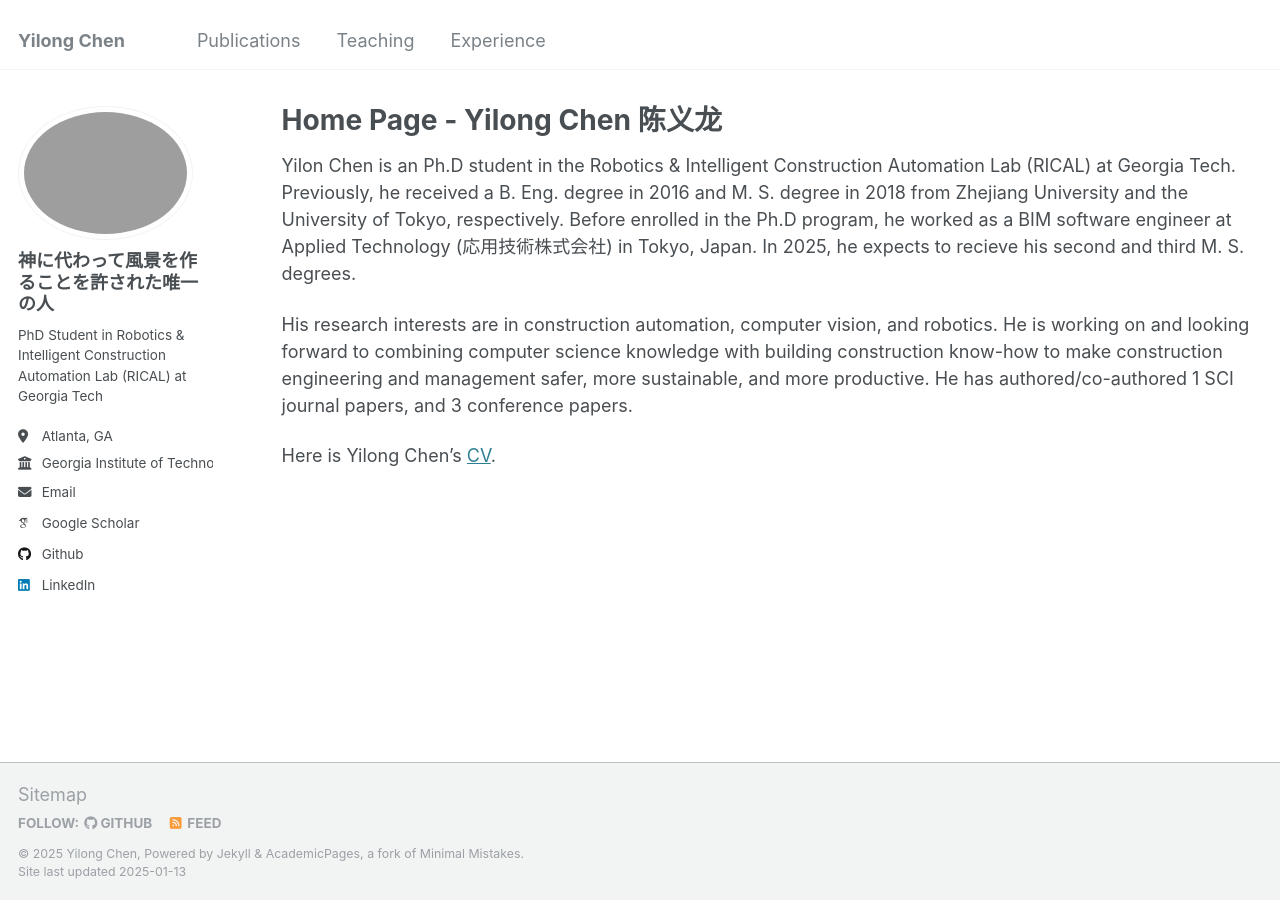
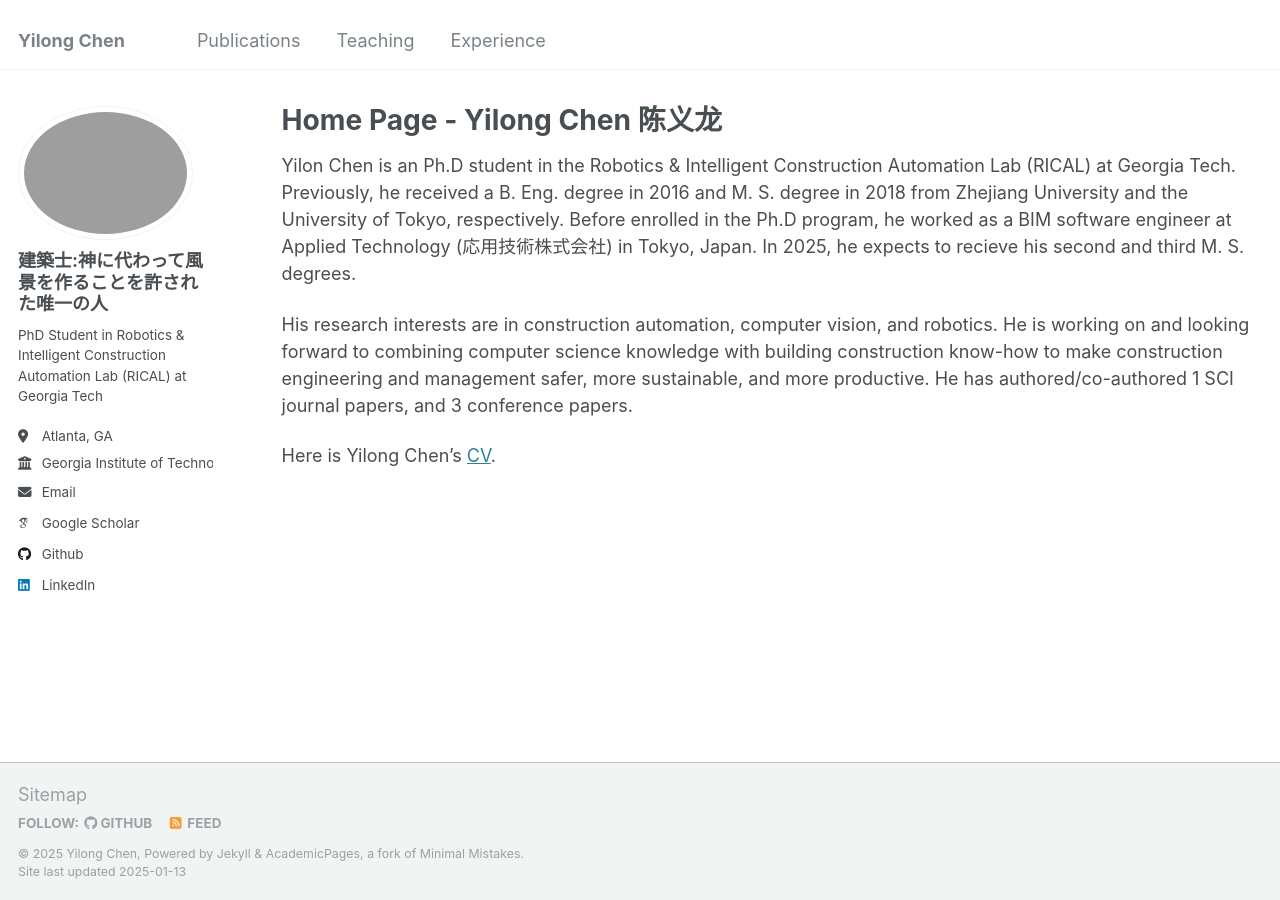
Before and after one commit to chenyilong0520/chenyilong0520.github.io, a Jekyll site: the page built from _pages/about.md, in a window 1280 px wide. Built offline with Jekyll 4.4.1, drawn with Linux system fonts in a browser that asks for light colours; some web fonts are replaced; our own code applies the rules of GitHub Pages for plain Markdown files.

Commit message:
change motto

```diff
--- a/_config.yml
+++ b/_config.yml
@@ -22,7 +22,7 @@ repository               : "chenyilong0520.github.io"
 author:
   # Biographic information
   avatar           : "IMG_20230323_174547.jpg"
-  name             : "神に代わって風景を作ることを許された唯一の人"
+  name             : "建築士:神に代わって風景を作ることを許された唯一の人"
   pronouns         : # example: "she/her"
   bio              : "PhD Student in Robotics & Intelligent Construction Automation Lab (RICAL) at Georgia Tech"
   location         : "Atlanta, GA"
```
